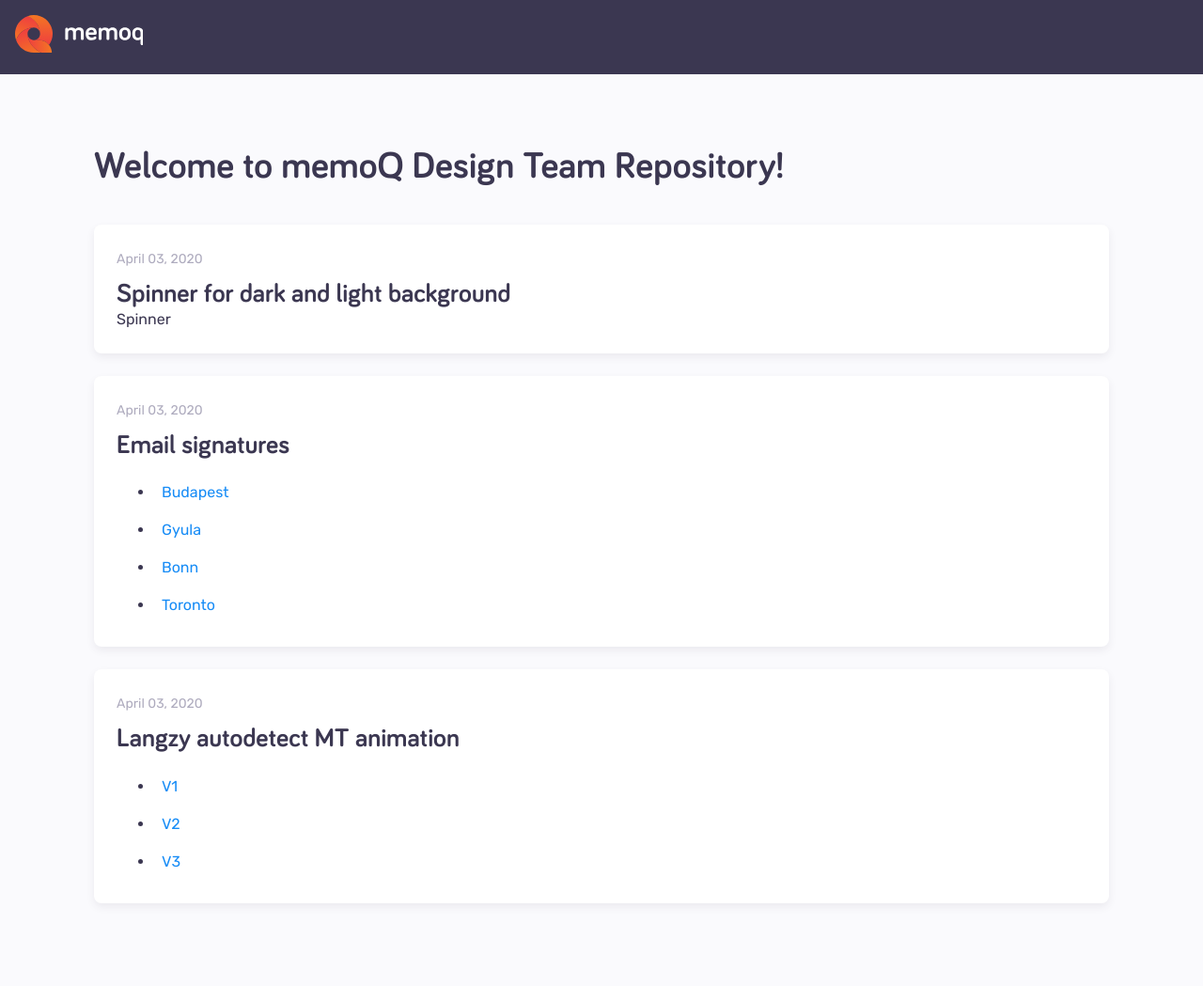
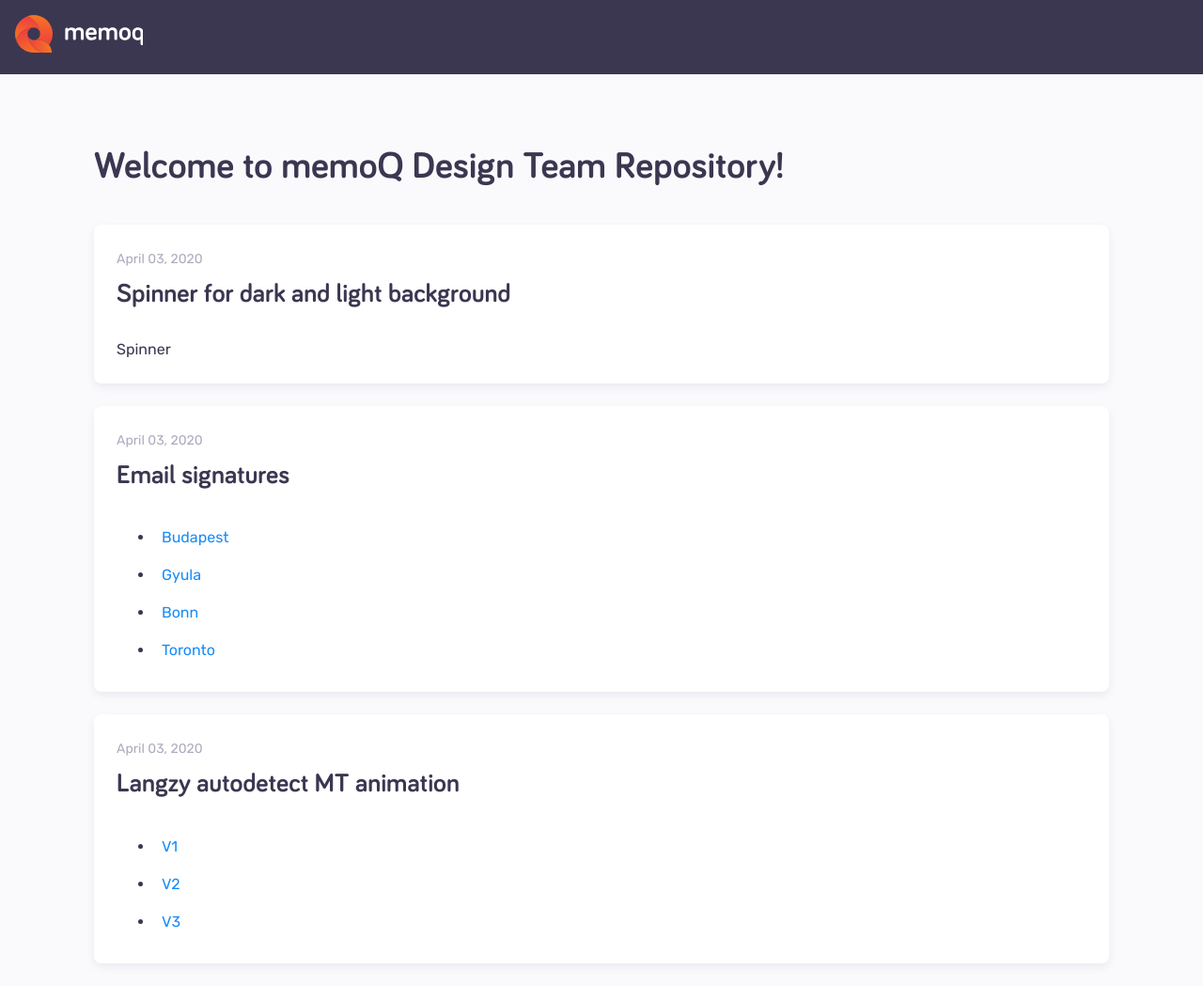
Before and after one commit to memoq-design/memoq-design.github.io, a Jekyll site: the page built from index.html, in a window 1280 px wide. Shown: the whole page at 94% size. Built offline with Jekyll 4.4.1, drawn with Linux system fonts in a browser that asks for light colours; before the commit the page ends 985 px from its top, so only the background shows below that.

Commit message:
margin fix

```diff
--- a/css/layout.css
+++ b/css/layout.css
@@ -46,7 +46,7 @@
 }
 
 h2 {
-  margin-bottom: 0;
+  margin-bottom: 32px;
   font-family: 'Bariol Bold', sans-serif;
   font-size: 28px;
 }
@@ -68,8 +68,7 @@
 }
 
 ul {
-  margin-top: 16px;
-  margin-bottom: 0;
+  margin: 0;
 }
 
 li {
--- a/css/layout.scss
+++ b/css/layout.scss
@@ -64,7 +64,7 @@
 }
 
 h2 {
-    margin-bottom: 0;
+    margin-bottom: $sizing-32;
     font-family: 'Bariol Bold', sans-serif;
     font-size: 28px;
 }
@@ -85,8 +85,7 @@
 }
 
 ul {
-    margin-top: $sizing-16;
-    margin-bottom: 0;
+    margin: 0;
 }
 
 li {
```
Also changed, not shown: 1 other file.
